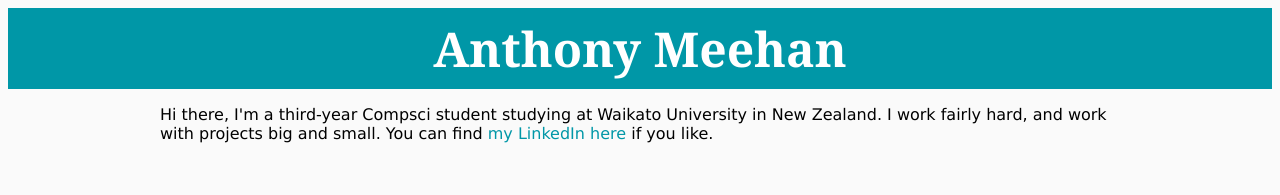
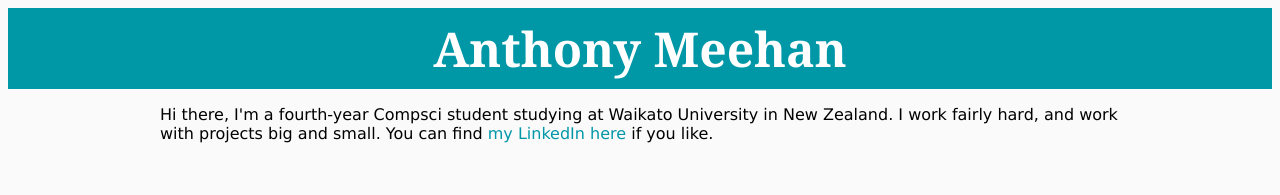
Before and after one commit to Perendinaire/perendinaire.github.io, a plain HTML site: page html/index.html in a window 1280 px wide. Shown: the top 195 px of the page. Drawn offline with Linux system fonts and the light colour scheme.

Commit message:
minor update to personal information

```diff
--- a/html/index.html
+++ b/html/index.html
@@ -19,7 +19,7 @@
 			<!-- content panel shows some information, and placeholder content -->
 			<section>
 				<p>
-					Hi there, I'm a third-year Compsci student studying at Waikato University
+					Hi there, I'm a fourth-year Compsci student studying at Waikato University
 					in New Zealand. I work fairly hard, and work with projects big
 					and small. You can find
 					<a href="https://www.linkedin.com/in/anthony-meehan-166875117">
```
